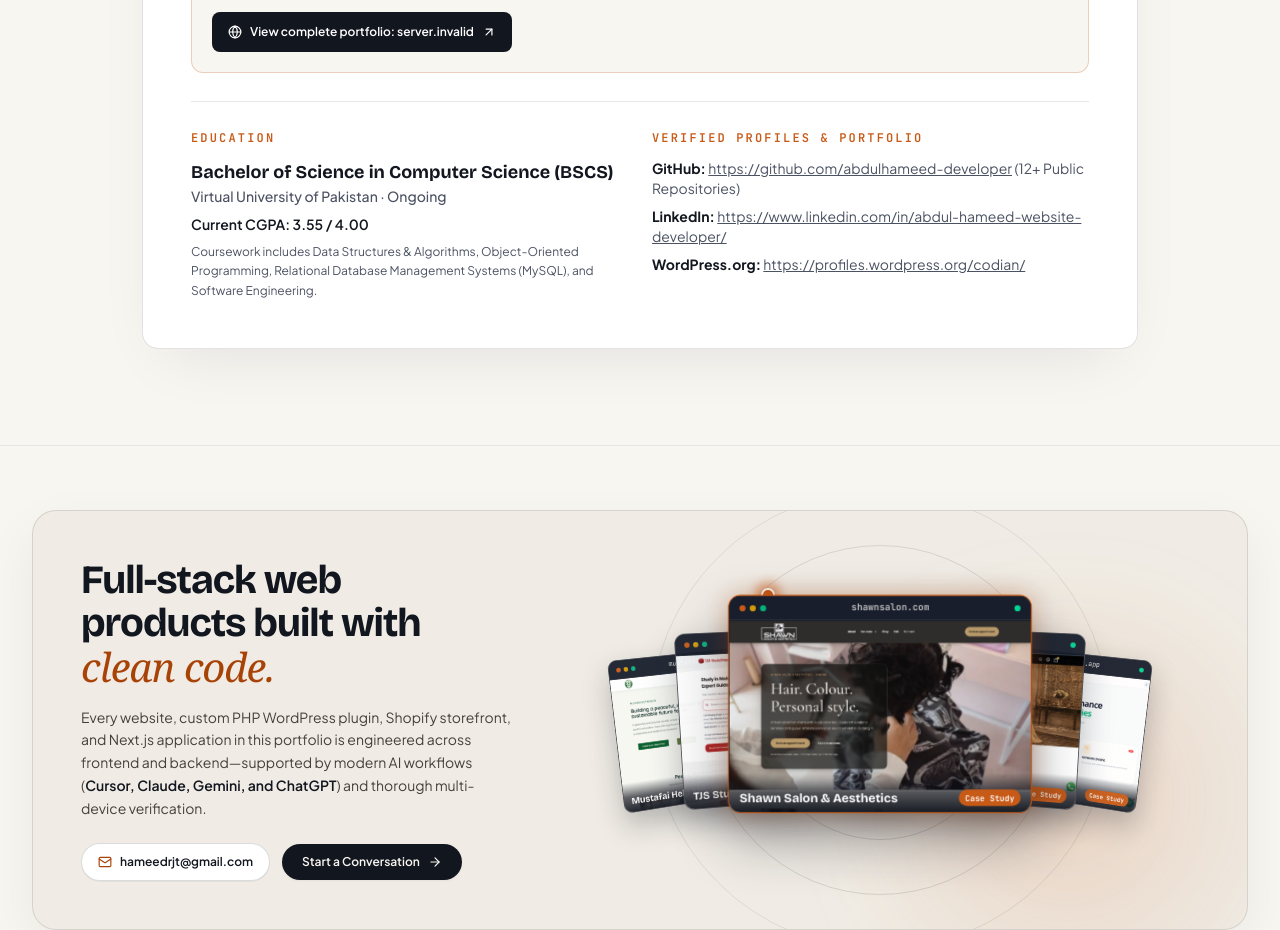
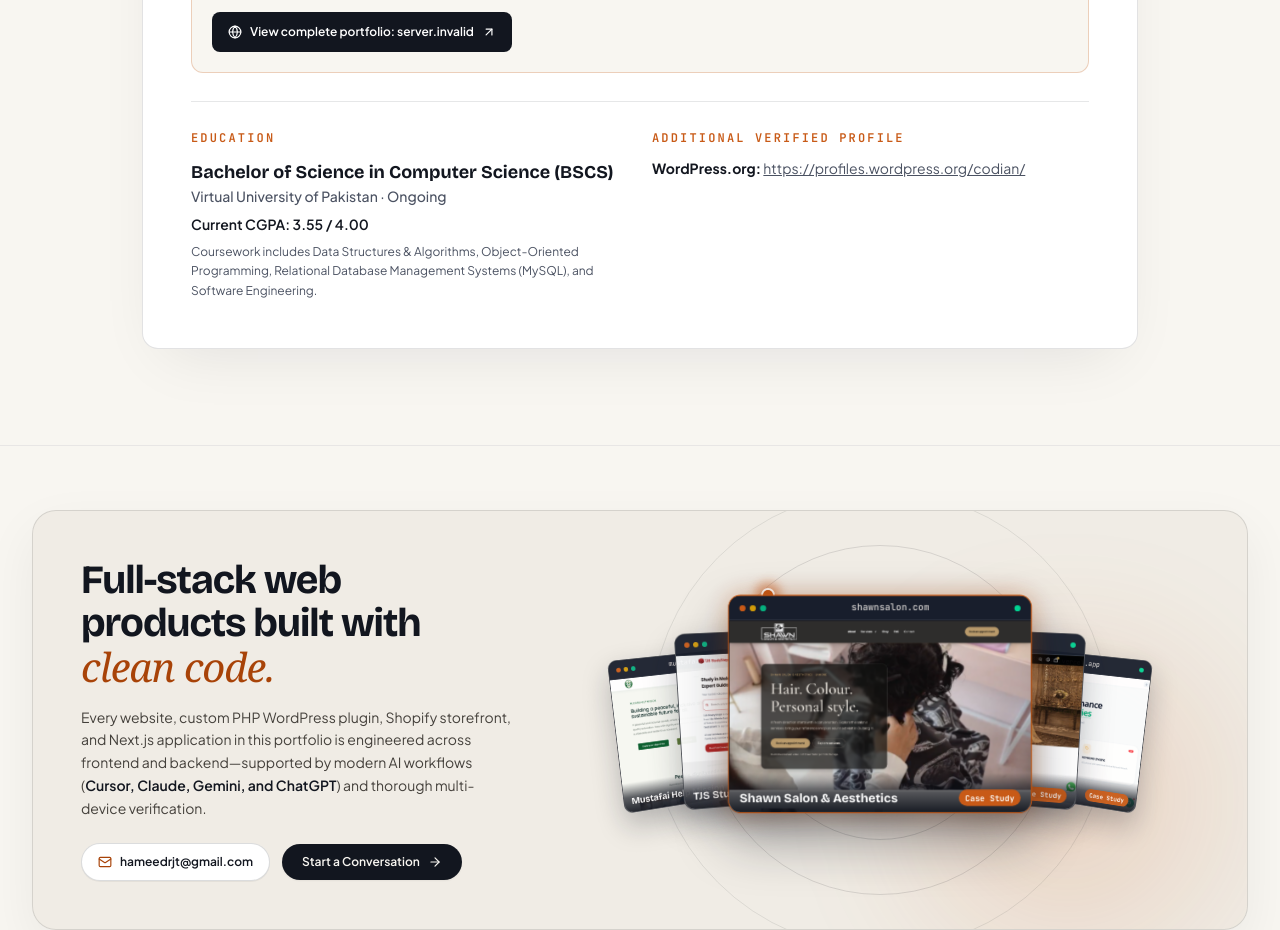
Before and after one commit to abdulhameed-developer/abdul-hameed-portfolio, a Next.js app: page /resume in a window 1280 px wide. Shown: the part 1400-2330 px from the top of the page. Built offline with nearby package versions, Linux system fonts and the light colour scheme; no server answers.

Commit message:
remove duplicate social links from CV

```diff
--- a/app/resume/page.tsx
+++ b/app/resume/page.tsx
@@ -343,32 +343,9 @@ export default function ResumePage() {
 
                 <div>
                   <h2 className="font-mono text-xs font-semibold uppercase tracking-[0.18em] text-[#C85A17]">
-                    Verified Profiles &amp; Portfolio
+                    Additional Verified Profile
                   </h2>
                   <ul className="mt-3 space-y-2 text-xs text-[#4B5262] sm:text-sm">
-                    <li>
-                      <strong className="text-[#12161F]">GitHub:</strong>{' '}
-                      <a
-                        href={DEVELOPER_PROFILE.githubUrl}
-                        target="_blank"
-                        rel="noopener noreferrer"
-                        className="underline hover:text-[#C85A17]"
-                      >
-                        {DEVELOPER_PROFILE.githubUrl}
-                      </a>{' '}
-                      (12+ Public Repositories)
-                    </li>
-                    <li>
-                      <strong className="text-[#12161F]">LinkedIn:</strong>{' '}
-                      <a
-                        href={DEVELOPER_PROFILE.linkedinUrl}
-                        target="_blank"
-                        rel="noopener noreferrer"
-                        className="underline hover:text-[#C85A17]"
-                      >
-                        {DEVELOPER_PROFILE.linkedinUrl}
-                      </a>
-                    </li>
                     <li>
                       <strong className="text-[#12161F]">WordPress.org:</strong>{' '}
                       <a
```
